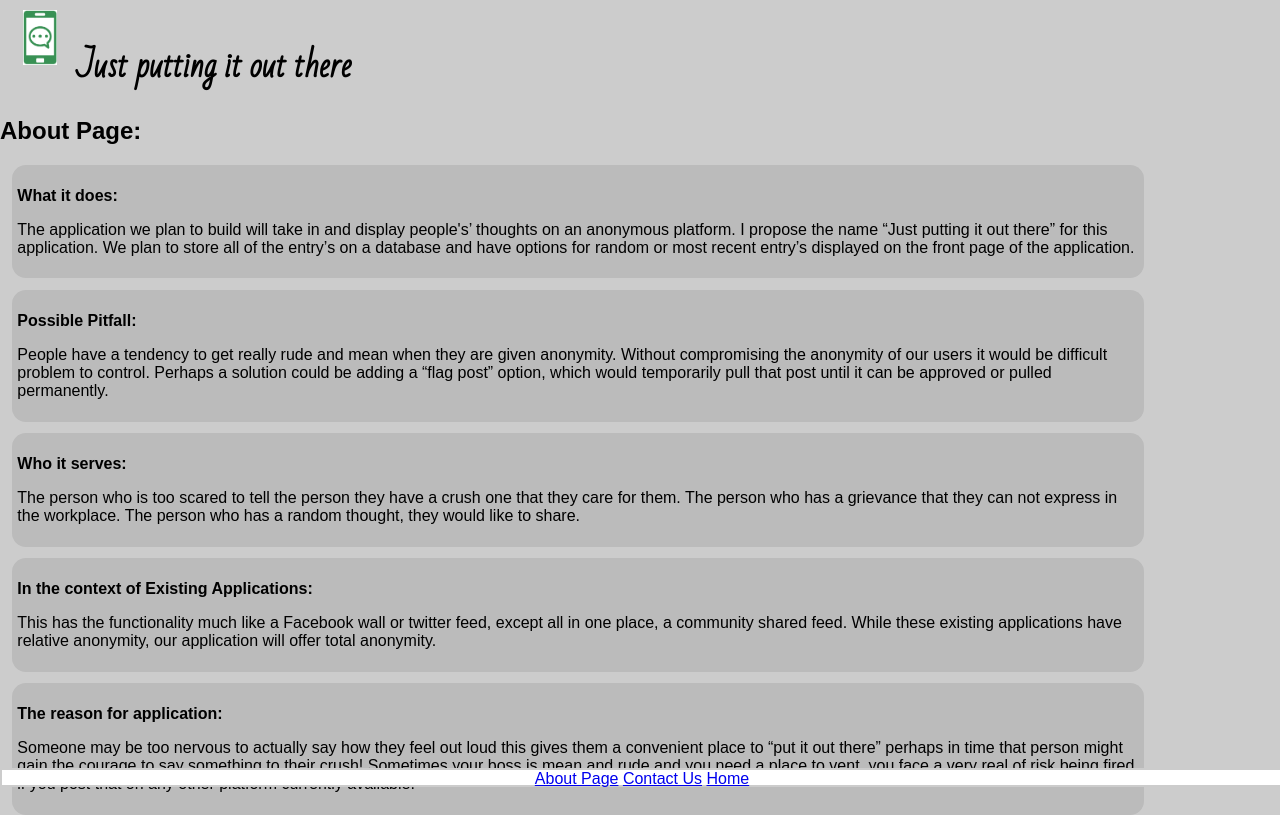
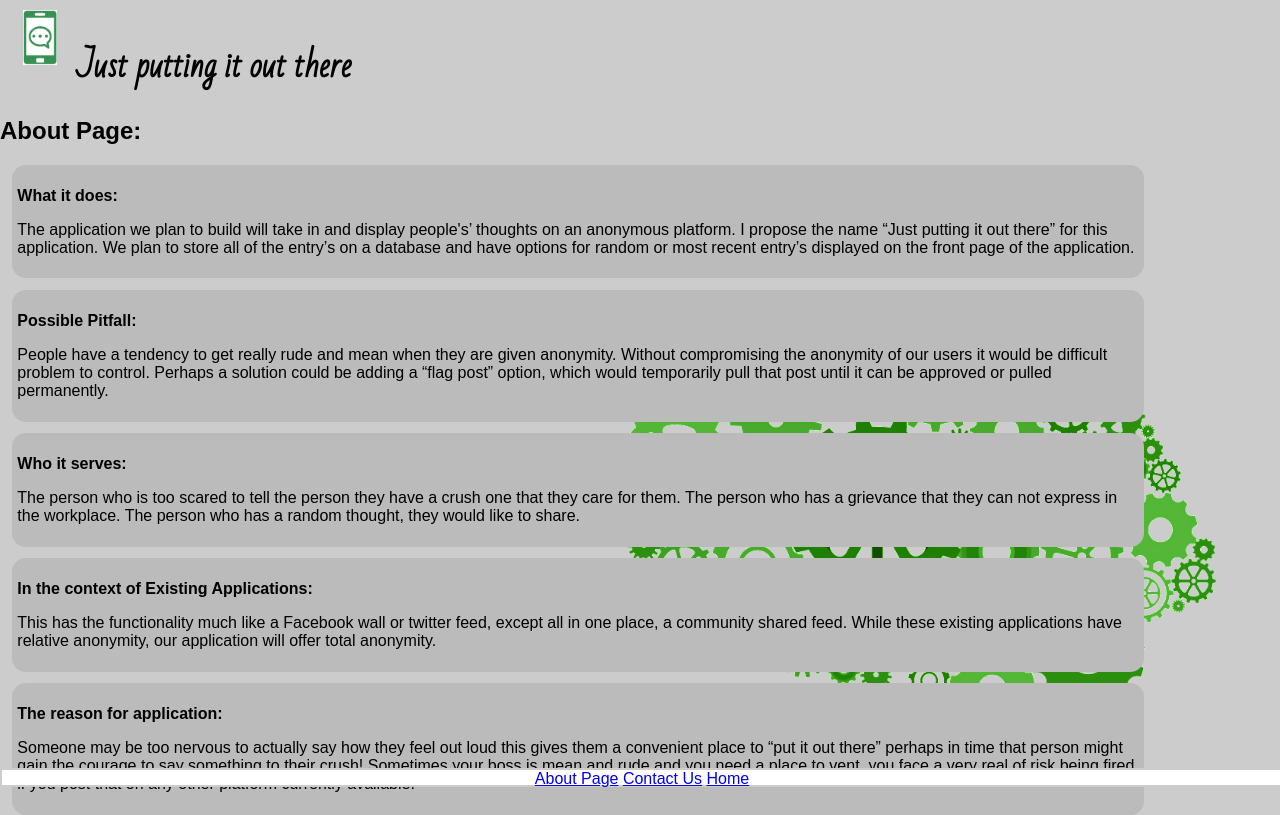
Before and after one commit to chinrw/ITWS-project, a PHP site: page /aboutPage.html in a window 1280 px wide. Shown: the part 13-828 px from the top of the page. Run offline with PHP 8.4, Linux system fonts and the light colour scheme.

Commit message:
update css

```diff
--- a/termProject.css
+++ b/termProject.css
@@ -6,9 +6,10 @@ html{
 
 body{
 	font-family: Arial, Helvetica, sans-serif;
-	background-image: url("background.png") no-repeat center center fixed;
+	background-image: url("background.png");
+	background-repeat: no-repeat;
+	background-size: 50% 60%; /* X,Y width Height */
 	background-position: right bottom;
-    background-size: 50% 60%;
 	background-attachment: fixed;
 	background-color: #cccccc; /*light Grey*/
 	width: 800px;
```
